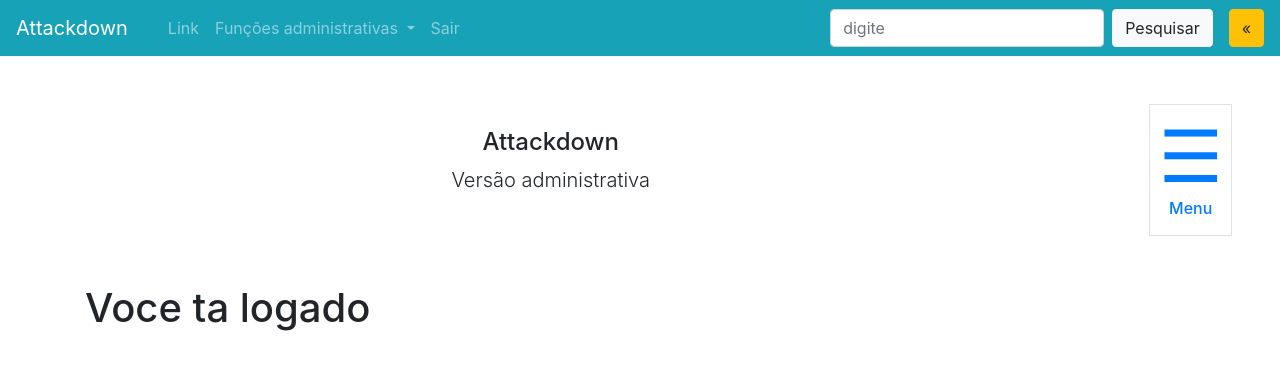
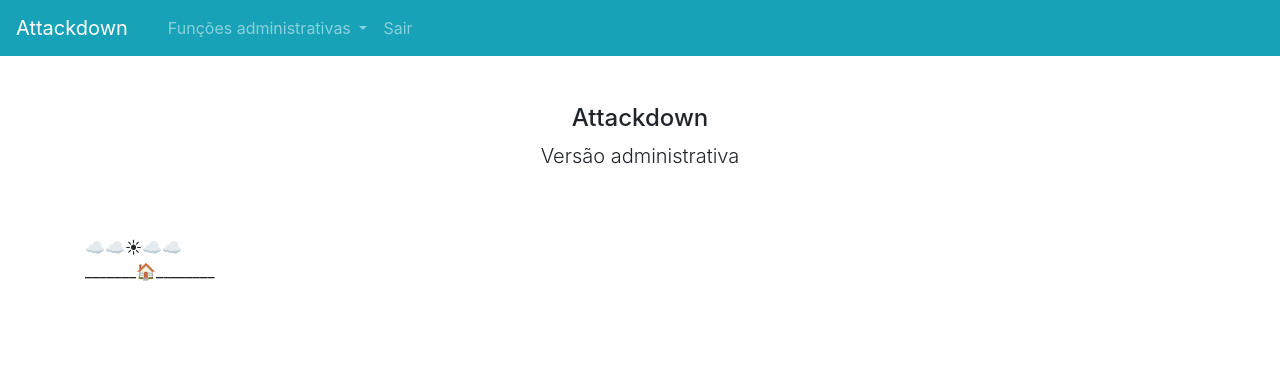
Before and after one commit to lucasvY2K/attackdown, a Django app: page /index/ in a window 1280 px wide. Shown: the top 370 px of the page. Run offline with Django 3.2, Linux system fonts and the light colour scheme; some libraries are stand-ins or nearby versions.

Commit message:
quase la

```diff
--- a/attackdown/produto/forms.py
+++ b/attackdown/produto/forms.py
@@ -10,4 +10,4 @@
 
     class Meta:
         model = Produto
-        fields = ("idProduto", "nome", "descricao", "preco", "quantidade", "peso")
+        fields = ("nome", "descricao", "preco", "quantidade", "peso")
--- a/attackdown/templates/base.html
+++ b/attackdown/templates/base.html
@@ -44,14 +44,10 @@
 	<button class="navbar-toggler ml-auto" type="button" data-toggle="collapse" data-target="#navbarSupportedContent" aria-controls="navbarSupportedContent" aria-expanded="false" aria-label="Toggle navigation">
 		<span class="navbar-toggler-icon"></span>
 	</button>
-    <a class="pull-bs-canvas-right ml-3 order-xl-last btn btn-warning" href="#">&laquo;</a>
     <div class="collapse navbar-collapse" id="navbarSupportedContent">
 		<ul class="navbar-nav mr-auto">
 			<li class="nav-item active">
 				<a class="nav-link" href="#">{{user.nome}}<span class="sr-only">(current)</span></a>
-			</li>
-			<li class="nav-item">
-				<a class="nav-link" href="#">Link</a>
 			</li>
 			<li class="nav-item dropdown">
 				<a class="nav-link dropdown-toggle" href="#" id="navbarDropdown" role="button" data-toggle="dropdown" aria-haspopup="true" aria-expanded="false">
@@ -72,22 +68,13 @@
 				<a class="nav-link" href="/accounts/logout" tabindex="-1">Sair</a>
 			</li>
 		</ul>
-		<form class="form-inline my-2 my-lg-0">
-			<input class="form-control mr-sm-2" type="search" placeholder="digite" aria-label="Search">
-			<button class="btn btn-light my-2 my-sm-0" type="submit">Pesquisar</button>
-		</form>
 	</div>
 </nav>
 <div class="d-flex justify-content-around my-5">
     <div class="flex-grow-1 text-center align-self-center">
     	<h4 class="h4">Attackdown</h4>
         <p class="lead">Versão administrativa</p>
-    </div>
-    <div class="text-center border p-2 mx-5">
-    	<a class="pull-bs-canvas-right d-block text-primary text-decoration-none" href="#">
-        	<span class="display-3">&#9776;</span>
-            <h6>Menu</h6>
-        </a>
+		<p class="lead">{% block titulobody %}{%endblock titulobody %}</p>
     </div>
 </div>
 <div class="container">
--- a/attackdown/templates/editar-pedido.html
+++ b/attackdown/templates/editar-pedido.html
@@ -1,6 +1,7 @@
 {% extends "base.html" %}
 {% block titulo %}Atualizando pedido{% endblock titulo %}
 {% block conteudo %}
+{% block titulobody %}Atualizar pedido{%endblock titulobody %}
     <form method="POST">{% csrf_token %}
         <label>Pedido ativo</label>
         {{ form.status }}<br>
--- a/attackdown/templates/editar-produto.html
+++ b/attackdown/templates/editar-produto.html
@@ -1,6 +1,7 @@
 {% extends "base.html" %}
 {% block titulo %}Editar produto{% endblock titulo %}
 {% block conteudo %}
+{% block titulobody %}Editar produto{%endblock titulobody %}
     <form method="POST">{% csrf_token %}
         <label>nome</label>
         {{ produto.nome }}<br>
--- a/attackdown/templates/editar_funcionario.html
+++ b/attackdown/templates/editar_funcionario.html
@@ -1,6 +1,7 @@
 {% extends "base.html" %}
 {% block titulo %}Editar funcionário{% endblock titulo %}
 {% block conteudo %}
+{% block titulobody %}Editar funcionário{%endblock titulobody %}
     <form method="POST">{% csrf_token %}
         {{ editar_funcionario.nome }}<br>
         {{ editar_funcionario.email }}<br>
--- a/attackdown/templates/lista-pedidos.html
+++ b/attackdown/templates/lista-pedidos.html
@@ -1,6 +1,7 @@
 {% extends "base.html" %}
 {% block titulo %}Meus pedidos{% endblock titulo %}
 {% block conteudo %}
+{% block titulobody %}Meus pedidos{%endblock titulobody %}
 	<table border=1 style="width: 100%;">
         <tr style="color: red;">
             <th>Código</th>
--- a/attackdown/templates/lista-produtos.html
+++ b/attackdown/templates/lista-produtos.html
@@ -1,6 +1,7 @@
 {% extends "base.html" %}
 {% block titulo %}Produtos{% endblock titulo %}
 {% block conteudo %}
+{% block titulobody %}Produtos cadastrados{%endblock titulobody %}
 	<table border=1 style="width: 100%;">
         <tr style="color: red;">
             <th>Código</th>
--- a/attackdown/templates/lista_funcionarios.html
+++ b/attackdown/templates/lista_funcionarios.html
@@ -1,6 +1,7 @@
 {% extends "base.html" %}
 {% block titulo %}Funcionários cadastrados{% endblock titulo %}
 {% block conteudo %}
+{% block titulobody %}Funcionários cadastrados{%endblock titulobody %}
 	<table border=1 style="width: 100%;">
         <tr style="color: red;">
             <th>Nome</th>
--- a/attackdown/templates/logado.html
+++ b/attackdown/templates/logado.html
@@ -1,5 +1,7 @@
 {% extends "base.html" %}
 {% block titulo %}Início{% endblock titulo %}
 {% block conteudo %}
-<h1>Voce ta logado</h1>
+&#9729;&#9729;&#9728;&#9729;&#9729;<br>
+_______&#127968;________
+
 {% endblock conteudo %}
--- a/attackdown/templates/registration/novo_user.html
+++ b/attackdown/templates/registration/novo_user.html
@@ -1,6 +1,7 @@
 {% extends "base.html" %}
 {% block titulo %}Cadastrar usuário{% endblock titulo %}
 {% block conteudo %}
+{% block titulobody %}Novo usuário{%endblock titulobody %}
 	<form method="POST">{% csrf_token %}
 		{{ registration_form.nome }}<br>
 		{{ registration_form.email }}<br>
```
Also changed, not shown: attackdown/pedido/views.py (+9 -5 lines), attackdown/templates/pedido.html (+8 -0 lines), attackdown/db.sqlite3.
